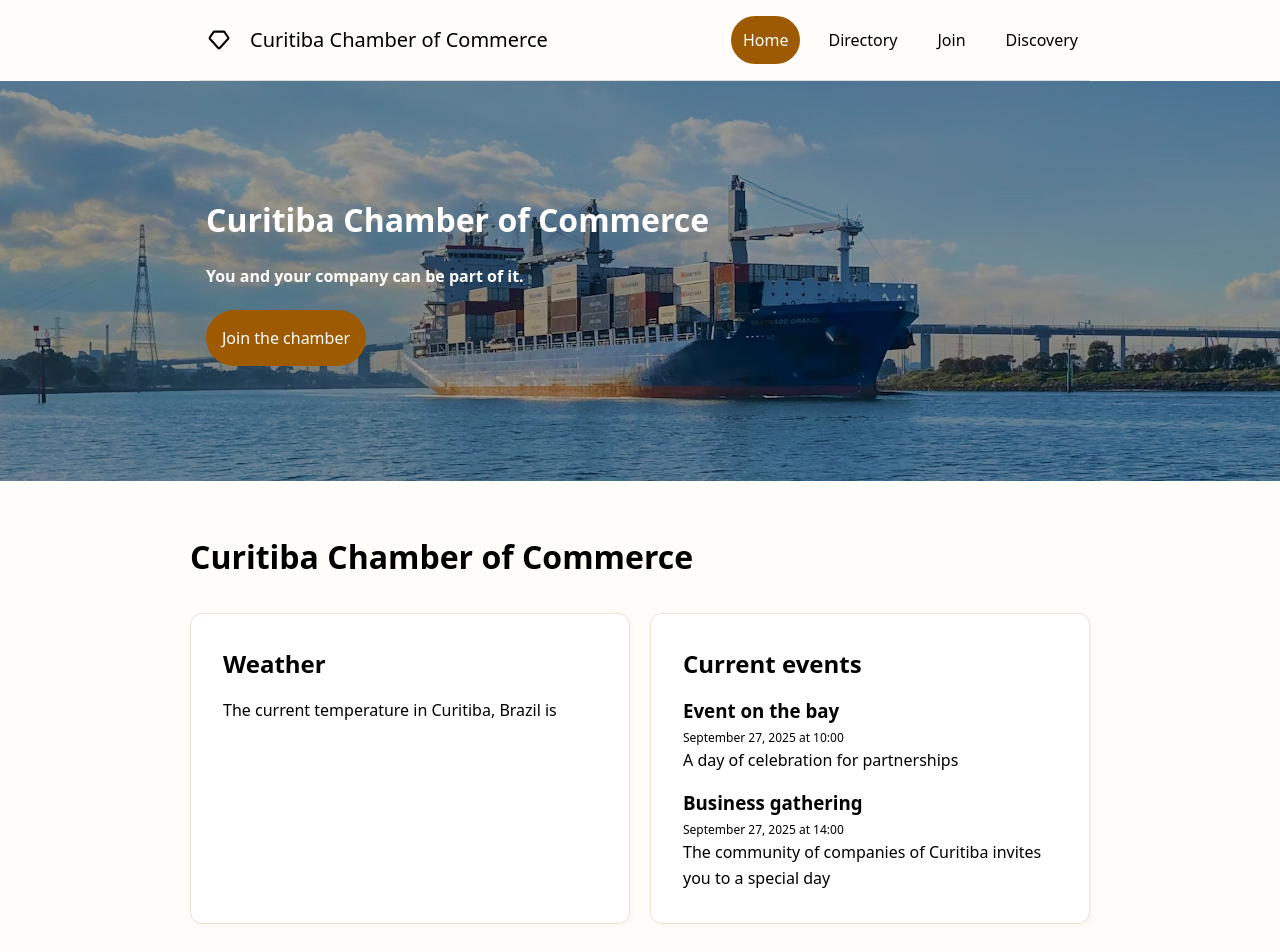
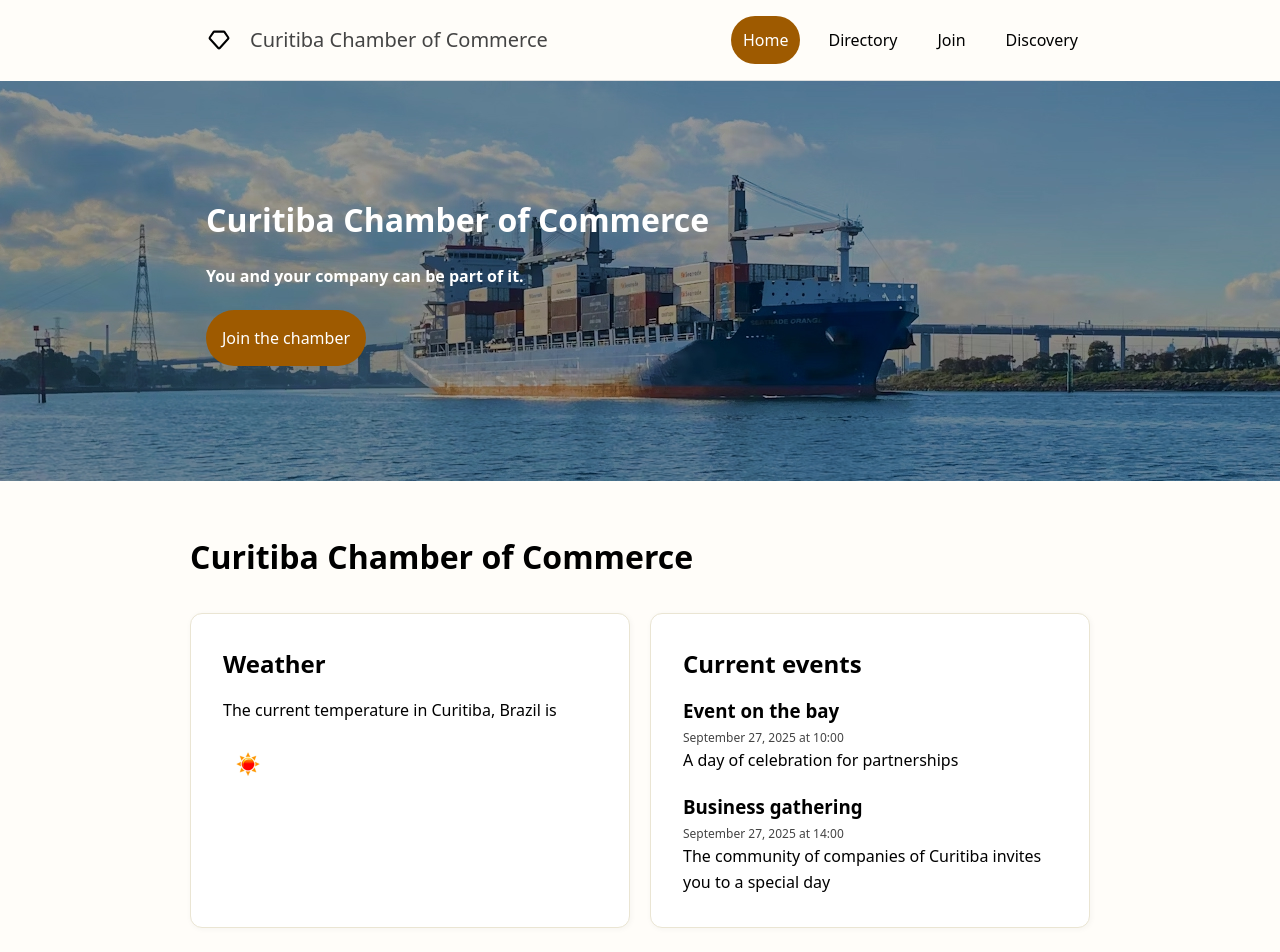
Before and after one commit to petecordeiro/wdd231, a plain HTML site: page chamber/index.html in a window 1280 px wide. Shown: the top 952 px of the page. Drawn offline with Linux system fonts and the light colour scheme; no server answers.

Commit message:
more fixes

```diff
--- a/chamber/index.html
+++ b/chamber/index.html
@@ -61,12 +61,13 @@
         <h2>Weather</h2>
         <p>The current temperature in Curitiba, Brazil is <span id="current-temp"></span></p>
         <figure>
-          <img id="weather-icon">
+          <img id="weather-icon" src="images/weather.png" alt="state of weather">
           <figcaption></figcaption>
         </figure>
       </div>
-      <ul class="events">
+      <div class="events">
         <h2>Current events</h2>
+        <ul>
           <li>
             <h3>Event on the bay</h3>
             <span>September 27, 2025 at 10:00</span>
@@ -78,6 +79,7 @@
             <p>The community of companies of Curitiba invites you to a special day</p>
           </li>
         </ul>
+      </div>
     </section>
 
     <section class="company-highlights">
--- a/chamber/styles/chamber.css
+++ b/chamber/styles/chamber.css
@@ -33,7 +33,7 @@ h4 {
 
 span {
   font-size: 12px;
-  color: 444;
+  color: #444;
 }
 
 #current-temp {
@@ -145,6 +145,13 @@ figure {
   transition: all 0.2s ease-in-out;
 }
 
+.events ul {
+  display: flex;
+  flex-direction: column;
+  gap: 20px;
+  padding: 0;
+}
+
 section > div {
   display: flex;
   gap: 20px;
```
Also changed, not shown: chamber/images/weather.png (added). Lines whose indentation alone changed are shown as unchanged.
